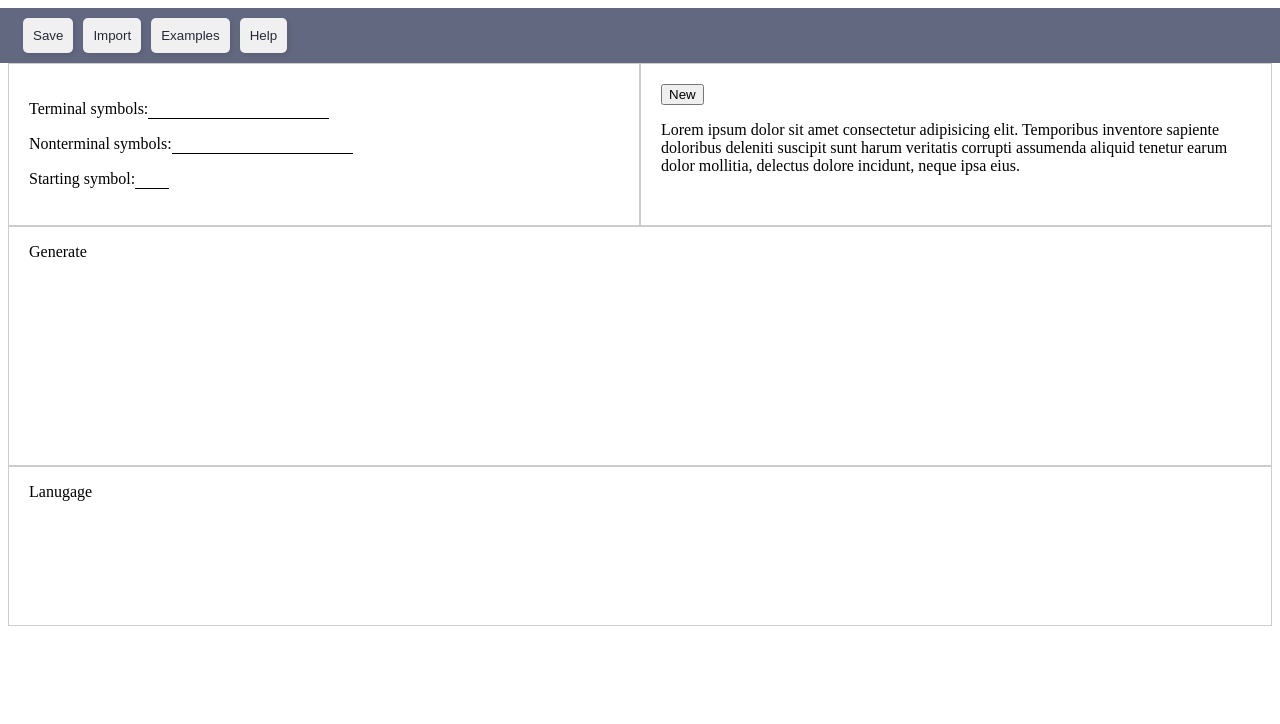
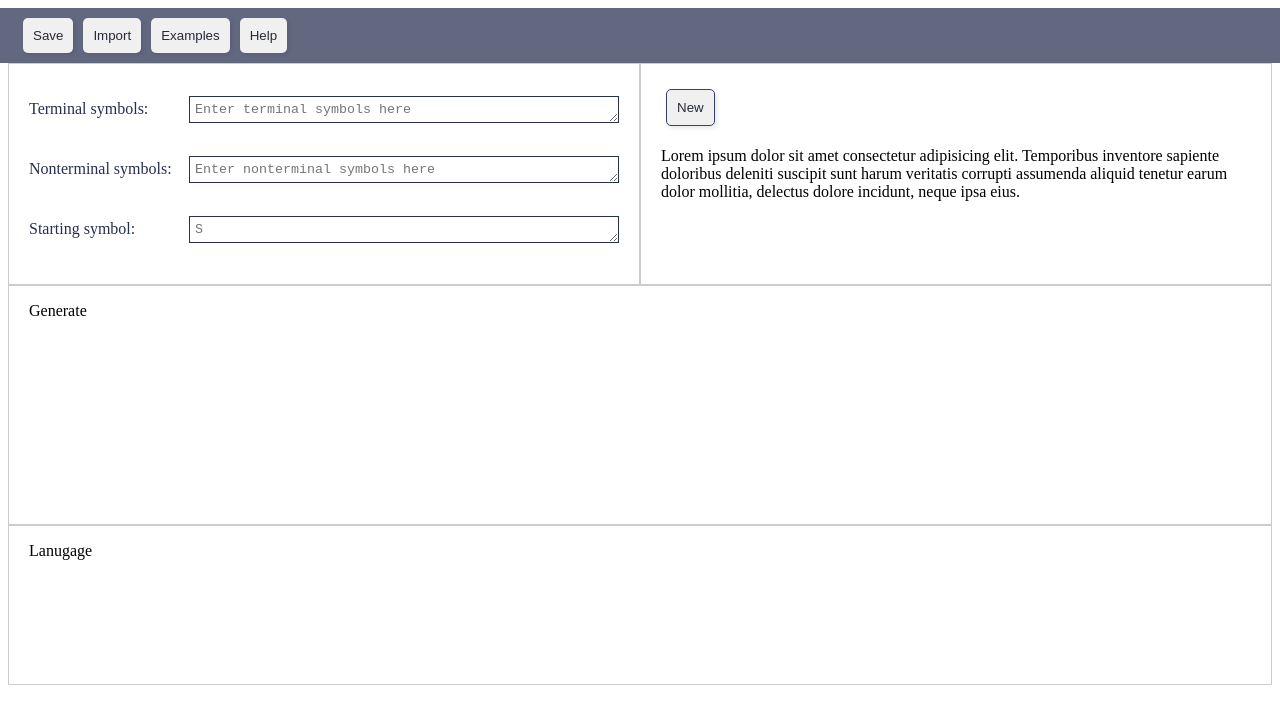
Before and after one commit to ditaa99/genLang, a React (Vite) app in the folder front/: page / in a window 1280 px wide. Shown: the top 724 px of the page. Built offline with nearby package versions, Linux system fonts and the light colour scheme.

Commit message:
update UI

```diff
--- a/front/index.html
+++ b/front/index.html
@@ -1,10 +1,10 @@
-<!doctype html>
+<!DOCTYPE html>
 <html lang="en">
   <head>
     <meta charset="UTF-8" />
     <meta name="viewport" content="width=device-width, initial-scale=1.0" />
     <title>FormaLing</title>
-    <link rel="icon" type="image" href="./src/assets/icon.jpeg">
+    <link rel="icon" type="image" href="./src/assets/icon.jpeg" />
   </head>
   <body>
     <div id="root"></div>
--- a/front/src/App.jsx
+++ b/front/src/App.jsx
@@ -1,53 +1,78 @@
-import { useState } from 'react';
-import axios from 'axios';
-import './index.css'
+import { useState } from "react";
+import axios from "axios";
+import "./index.css";
 
 const YourReactComponent = () => {
-    const [result, setResult] = useState('');
+  const [result, setResult] = useState("");
 
   const handleClick = async () => {
     try {
       // Make a POST request to your Flask API
-            const response = await axios.post('http://localhost:5000/', {
+      const response = await axios.post("http://localhost:5000/", {
         // Pass any necessary data to your Python code
         // For example, you might send user input
-                inputData: 'example data',
+        inputData: "example data",
       });
 
       console.log(response.data.result);
       // Handle the response
       setResult(response.data.result);
     } catch (error) {
-            console.error('Error:', error);
+      console.error("Error:", error);
     }
   };
 
   return (
-
     <div className="App">
       <div className="menu">
-      <button type="button" value="Save" className="menu-item">Save</button>
-      <button type="button" value="Import" className="menu-item">Import</button>
-      <button type="button" value="Examples" className="menu-item">Examples</button>
-      <button type="button" value="Help" className="menu-item">Help</button>
+        <button type="button" value="Save" className="menu-item">
+          Save
+        </button>
+        <button type="button" value="Import" className="menu-item">
+          Import
+        </button>
+        <button type="button" value="Examples" className="menu-item">
+          Examples
+        </button>
+        <button type="button" value="Help" className="menu-item">
+          Help
+        </button>
       </div>
 
       <div className="symb_rules">
         <div className="symbols">
-      <p>Terminal symbols:
-        <input type="text"  style={{border: "none", borderBottom: "1px solid black"}} />
-      </p>
-      <p>Nonterminal symbols:
-        <input type="text" style={{border: "none", borderBottom: "1px solid black"}} />
-      </p>
-      <p>Starting symbol:
-        <input type="text"  style={{border: "none", borderBottom: "1px solid black", width:"30px"}} />
-      </p>
+          <div className="symbol-row">
+            <p className="label">Terminal symbols:</p>
+            <textarea
+              rows="1"
+              cols="5"
+              placeholder="Enter terminal symbols here"
+            ></textarea>
+          </div>
+          <div className="symbol-row">
+            <p className="label">Nonterminal symbols:</p>
+            <textarea
+              rows="1"
+              cols="5"
+              placeholder="Enter nonterminal symbols here"
+            ></textarea>
+          </div>
+          <div className="symbol-row">
+            <p className="label">Starting symbol:</p>
+            <textarea rows="1" cols="5" placeholder="S"></textarea>
+          </div>
         </div>
 
         <div className="rules">
-        <button>New</button>
-        <p>Lorem ipsum dolor sit amet consectetur adipisicing elit. Temporibus inventore sapiente doloribus deleniti suscipit sunt harum veritatis corrupti assumenda aliquid tenetur earum dolor mollitia, delectus dolore incidunt, neque ipsa eius.</p>
+        <button type="button" value="New" className="btn">
+          New
+        </button>
+          <p>
+            Lorem ipsum dolor sit amet consectetur adipisicing elit. Temporibus
+            inventore sapiente doloribus deleniti suscipit sunt harum veritatis
+            corrupti assumenda aliquid tenetur earum dolor mollitia, delectus
+            dolore incidunt, neque ipsa eius.
+          </p>
         </div>
       </div>
       <div className="solution">
@@ -57,13 +82,11 @@ const YourReactComponent = () => {
       <div className="lang">
         <p>Lanugage</p>
       </div>
-    <div style={{ display: 'none' }}>
-        <button onClick={handleClick} >Run Python Code</button>
+      <div style={{ display: "none" }}>
+        <button onClick={handleClick}>Run Python Code</button>
         <div>Result: {result}</div>
       </div>
     </div>
-
-
   );
 };
 
--- a/front/src/index.css
+++ b/front/src/index.css
@@ -5,24 +5,7 @@
   width: 100%;
 }
 
-/* .menu {
-  width: 100%;
-  display: flex;
-  justify-content: flex-start;
-  padding: 10px 0 10px 20px;
-  background-color: #f0f0f0;
-}
-
-.menu-item {
-  padding: 10px;
-  border: 1px solid #ccc;
-  margin-right: 20px;
-  border-radius: 25%;
-  background-color: white;
-  cursor: pointer;
-  color: rgb(37, 35, 35);
-} */
-
+/* MENU */
 .menu {
   width: 100%;
   display: flex;
@@ -48,9 +31,10 @@
 .menu-item:hover {
   border-color: #676666;
   color: #191e34;
-  box-shadow: 5px 5px 10px 2px rgba(0,0,0,0.4);
+  box-shadow: 5px 5px 10px 2px rgba(0, 0, 0, 0.4);
 }
 
+/* LAYOUT */
 .symb_rules {
   display: flex;
   justify-content: space-between;
@@ -67,16 +51,17 @@
 }
 
 /* Select the symbols and rules divs and make them have 100% width */
-.symbols, .rules {
+.symbols,
+.rules {
   width: 100%;
-  /* height: 100%; */
   padding: 20px;
   border: 1px solid #ccc;
   box-sizing: border-box;
 }
 
 /* Select the solution and lang divs and make them have 100% width */
-.solution, .lang {
+.solution,
+.lang {
   width: 100%;
   display: flex;
   flex-direction: column;
@@ -87,13 +72,56 @@
   padding: 0 20px;
 }
 
-
 /* Set a fixed height for the parent div of the solution and lang divs and use overflow to handle excess content */
-.solution  {
+.solution {
   height: 15rem;
-
 }
 
-.lang{
+.lang {
   height: 10rem;
 }
+
+/* SYMBOLS */
+.symbols {
+  display: flex;
+  flex-direction: column;
+  color: #272f51;
+}
+
+.symbol-row {
+  display: flex;
+  align-items: center; /* Vertically align the label and textarea */
+  margin-bottom: 10px; /* Add some space between rows */
+}
+
+.label {
+  min-width: 150px; /* Ensure a minimum width for the label */
+  margin-right: 10px;
+}
+
+textarea {
+  flex: 1; /* Expand to fill remaining space */
+  padding: 5px;
+  border-color: #272f51;
+}
+
+
+/* RULES */
+.btn {
+  padding: 10px;
+  border: solid #37416d 1px;
+  border-radius: 5px;
+  background-color: #f0f0f0;
+  color: #262938;
+  font-family: sans-serif;
+  cursor: pointer;
+  margin: 5px;
+  box-shadow: 2px 2px 4px 0px rgba(0, 0, 0, 0.1);
+  transition-duration: 0.4s;
+}
+
+.btn:hover {
+  border-color: #191e34;
+  color: #191e34;
+  box-shadow: 5px 5px 10px 2px #191e3473;
+}
```
Lines whose indentation alone changed are shown as unchanged.
